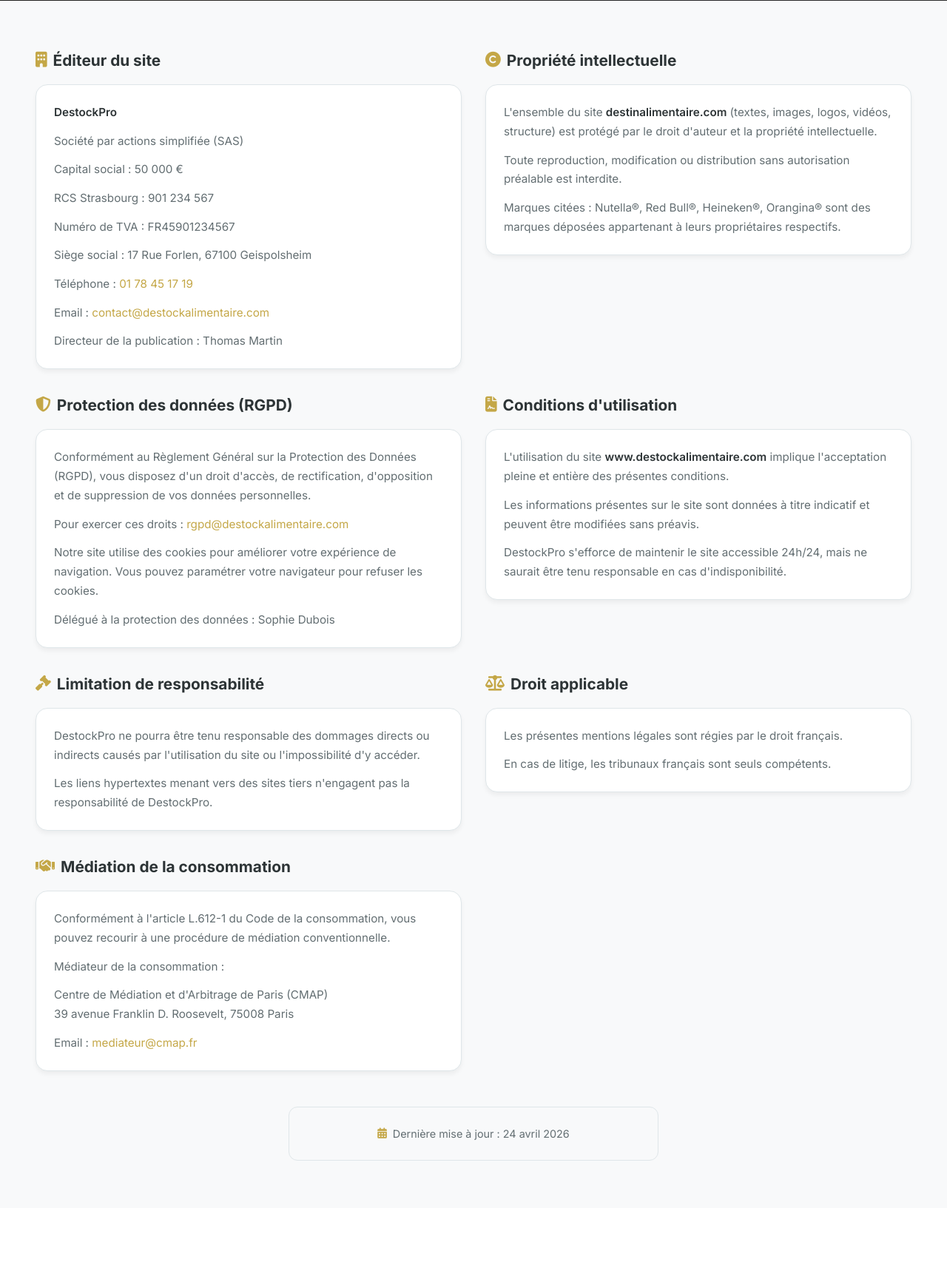
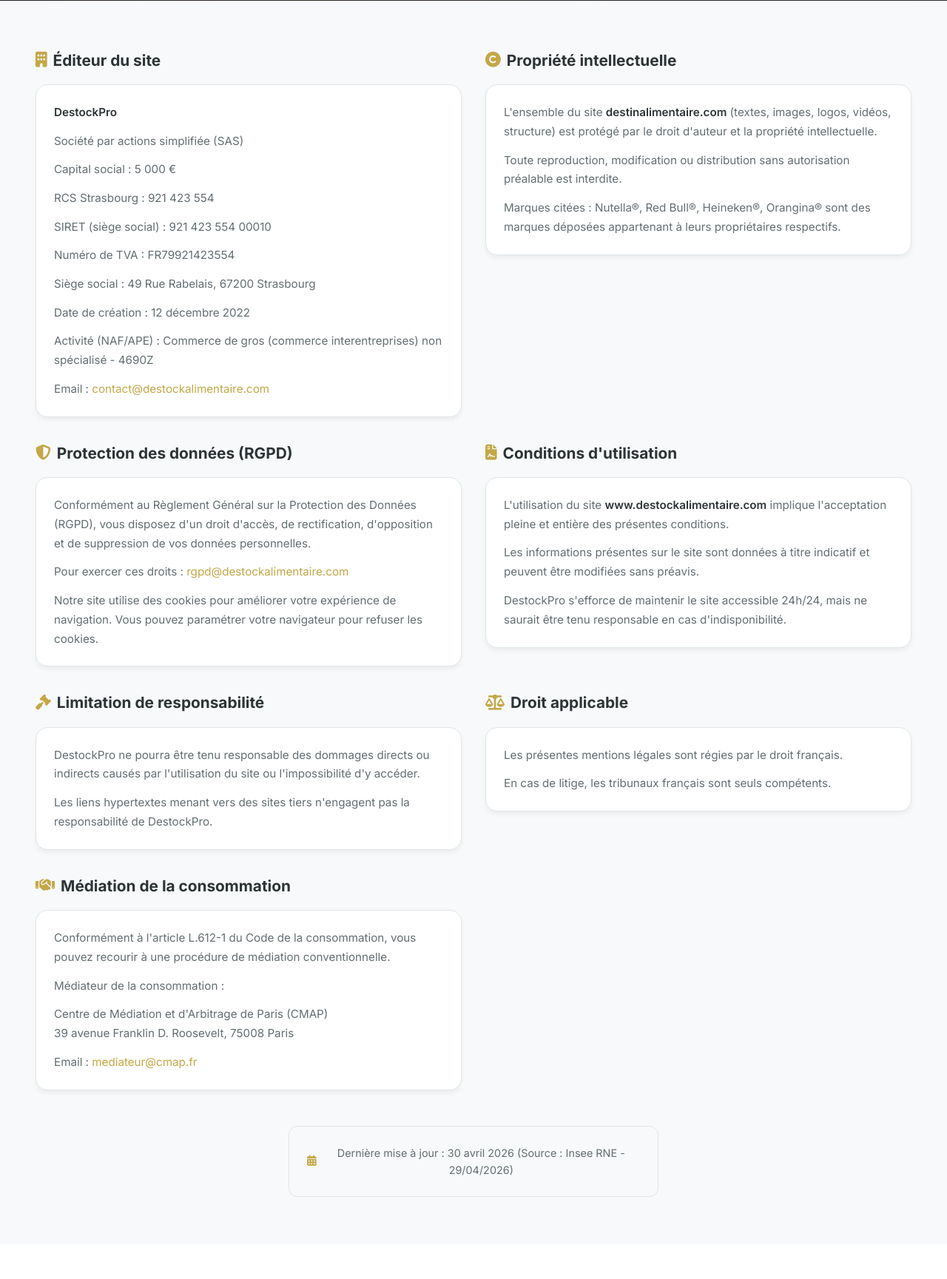
Before and after one commit to Destockagealimentaire/destockplus, a Flask app: template templates/mentions_legales.html in a window 1280 px wide. Shown: the part 429-2158 px from the top of the page at 74% size. Run offline with Flask 3, Linux system fonts and the light colour scheme; the template is opened without the code that fills it, so the values that code supplies are empty; parts of the project's set-up code (start-up, migrations or seed data) failed here and were passed over; some libraries are stand-ins or nearby versions.

Commit message:
Update mentions_legales.html

```diff
--- a/templates/mentions_legales.html
+++ b/templates/mentions_legales.html
@@ -4,7 +4,7 @@
 
 {% block meta_description %}Mentions légales de DestockPro - Informations légales, conditions d'utilisation, hébergement, contact. Site de destockage alimentaire professionnel.{% endblock %}
 
-{% block meta_keywords %}mentions légales destockpro, conditions générales, informations légales, hébergement site, contact destockage{% endblock %}
+{% block meta_keywords %}mentions legales destockpro, conditions generales, informations legales, hébergement site, contact destockage{% endblock %}
 
 {% block og_title %}Mentions légales - DestockPro{% endblock %}
 {% block og_description %}Consultez les mentions légales de DestockPro, votre partenaire de confiance pour le destockage alimentaire professionnel.{% endblock %}
@@ -34,13 +34,14 @@
                     <div class="legal-card">
                         <p><strong>DestockPro</strong></p>
                         <p>Société par actions simplifiée (SAS)</p>
-                        <p>Capital social : 50 000 €</p>
-                        <p>RCS Strasbourg : 901 234 567</p>
-                        <p>Numéro de TVA : FR45901234567</p>
-                        <p>Siège social : 17 Rue Forlen, 67100 Geispolsheim</p>
-                        <p>Téléphone : <a href="tel:0178451719">01 78 45 17 19</a></p>
+                        <p>Capital social : 5 000 €</p>
+                        <p>RCS Strasbourg : 921 423 554</p>
+                        <p>SIRET (siège social) : 921 423 554 00010</p>
+                        <p>Numéro de TVA : FR79921423554</p>
+                        <p>Siège social : 49 Rue Rabelais, 67200 Strasbourg</p>
+                        <p>Date de création : 12 décembre 2022</p>
+                        <p>Activité (NAF/APE) : Commerce de gros (commerce interentreprises) non spécialisé - 4690Z</p>
                         <p>Email : <a href="mailto:contact@destockalimentaire.com">contact@destockalimentaire.com</a></p>
-                        <p>Directeur de la publication : Thomas Martin</p>
                     </div>
                 </div>
 
@@ -61,7 +62,6 @@
                         <p>Conformément au Règlement Général sur la Protection des Données (RGPD), vous disposez d'un droit d'accès, de rectification, d'opposition et de suppression de vos données personnelles.</p>
                         <p>Pour exercer ces droits : <a href="mailto:rgpd@destockalimentaire.com">rgpd@destockalimentaire.com</a></p>
                         <p>Notre site utilise des cookies pour améliorer votre expérience de navigation. Vous pouvez paramétrer votre navigateur pour refuser les cookies.</p>
-                        <p>Délégué à la protection des données : Sophie Dubois</p>
                     </div>
                 </div>
 
@@ -108,7 +108,7 @@
 
             <!-- Date de mise à jour -->
             <div class="legal-update">
-                <p><i class="fas fa-calendar-alt"></i> Dernière mise à jour : 24 avril 2026</p>
+                <p><i class="fas fa-calendar-alt"></i> Dernière mise à jour : 30 avril 2026 (Source : Insee RNE - 29/04/2026)</p>
             </div>
         </div>
     </section>
```
